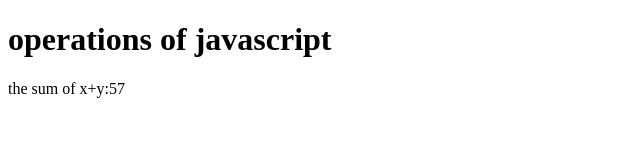
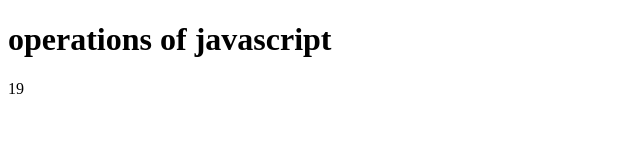
Before and after one commit to Vinaya154/123, a plain HTML site: page add.html in a window 1280 px wide. Shown: the whole page, without its empty margins (0-640 px from the left). Drawn offline with Linux system fonts and the light colour scheme.

Commit message:
first commit

```diff
--- a/add.html
+++ b/add.html
@@ -6,12 +6,12 @@
         </title>
         <body>
             <h1>operations of javascript</h1>
-            <p id="addition"></p>
+            <p id="difference"></p>
             <script>
-                let x=23;
-                let y=34;
-                let z=x+y;
-                document.getElementById("addition").innerHTML ="the sum of x+y:"+z;
+                let x=55;
+                let y=36;
+                let z=x-y;
+                document.getElementById("difference").innerHTML = z;
             </script>
         </body>
     </head>
```
